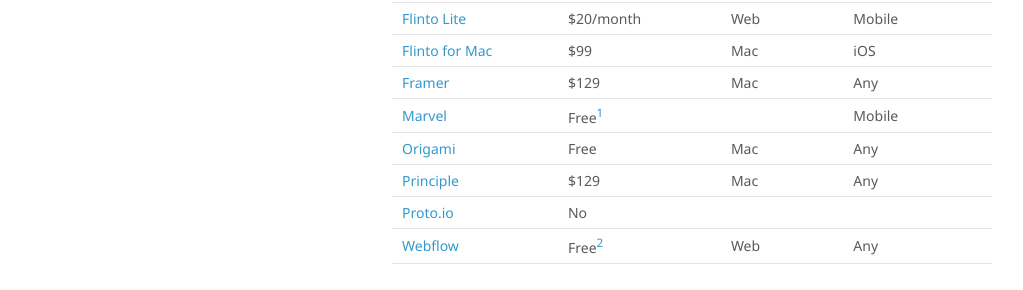
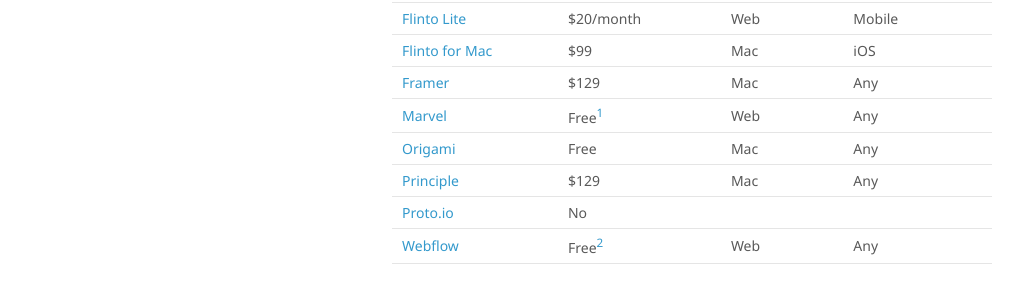
Before and after one commit to oscarb/pad, a Jekyll site: the page built from _docs/prototyping.md, in a window 1280 px wide. Shown: the part 233-523 px from the top of the page, without its empty margins (128-1151 px from the left). Built offline with Jekyll 4.4.1, drawn with Linux system fonts in a browser that asks for light colours; some web fonts are replaced.

Commit message:
Updated prototyping.md

```diff
--- a/_docs/prototyping.md
+++ b/_docs/prototyping.md
@@ -19,7 +19,7 @@ Tool | Lowest price | Platform | Protype for
 [Flinto Lite](https://www.flinto.com/) | $20/month | Web | Mobile
 [Flinto for Mac](https://www.flinto.com/mac) | $99 | Mac | iOS
 [Framer](https://framerjs.com/) | $129 | Mac | Any
-[Marvel](https://marvelapp.com/) | Free[^marvel] |  | Mobile
+[Marvel](https://marvelapp.com/) | Free[^marvel] | Web | Any
 [Origami](https://facebook.github.io/origami/) | Free | Mac | Any
 [Principle](http://principleformac.com/) | $129 | Mac | Any
 [Proto.io](https://proto.io/) | No | |
```
